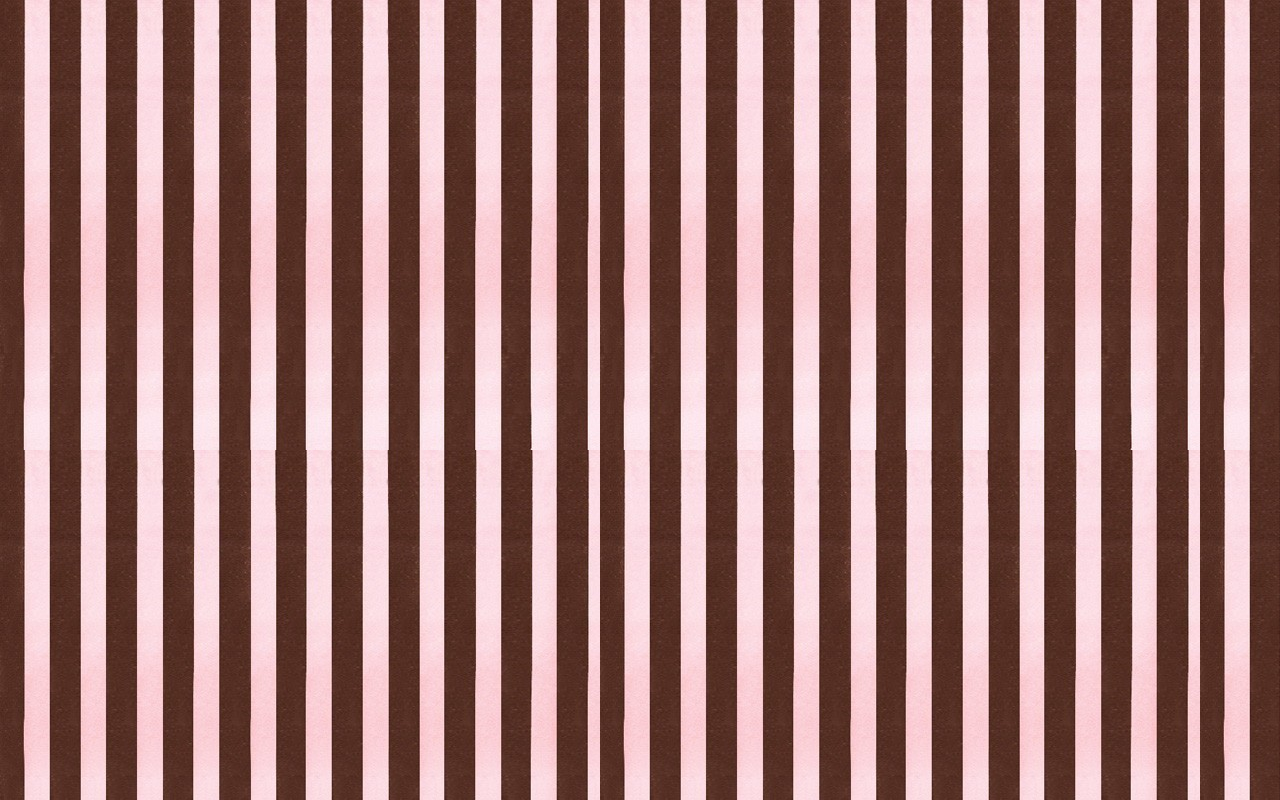
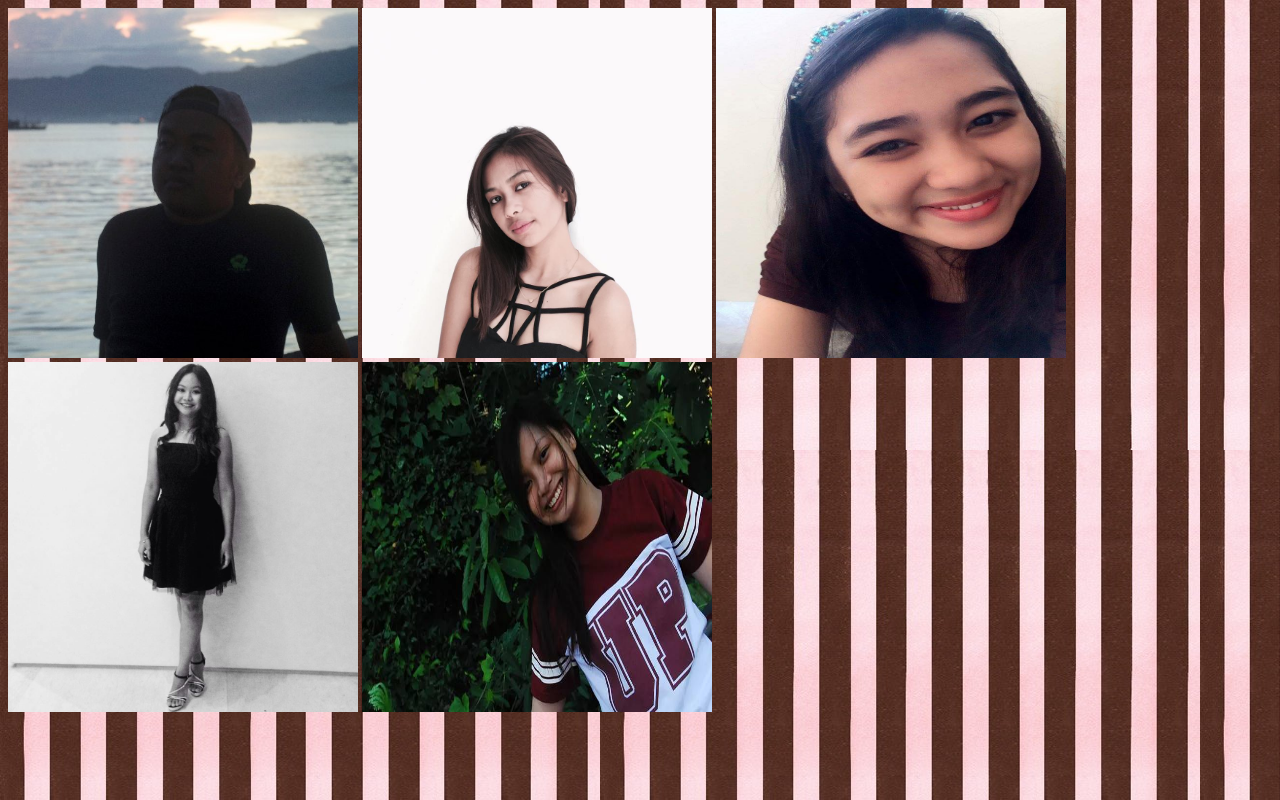
Before and after one commit to mariannecute/mariannecute.github.io, a plain HTML site: page index.html in a window 1280 px wide. Drawn offline with Linux system fonts and the light colour scheme; files whose address does not match are found by name.

Commit message:
Final changes

```diff
--- a/design.css
+++ b/design.css
@@ -2,3 +2,8 @@ body{
 	background-image: url("background.jpg");
 	background-repeat: repeat;
 }
+
+img{
+	width: 350px;
+	height: 350px;
+}
--- a/index.html
+++ b/index.html
@@ -1,13 +1,16 @@
-<!DOCTYPE html>
 <html>
 <head>
-	<title>Homepage</title>
+	<title>Homapage</title>
 	<link rel="stylesheet" type="text/css" href="design.css">
 </head>
 <body>
 	<div id="images">
+		<a href="Hernandez/index.html"><img src="Hernandez/Say5lSY9.jpg"></a>
+		<a href="Miciano/index.html"><img src="Miciano/hustina.jpg"></a>
+		<a href="Rivera/index.html"><img src="Rivera/mypic.jpg"></a>
+		<a href="Salvador/index.html"><img src="Salvador/k8.jpg"></a>
+		<a href="Lee/index.html"><img src="Lee/joycee_img.jpg"></a>
 
 	</div>
-
 </body>
 </html>
```
Also changed, not shown: background.jpg (added).
